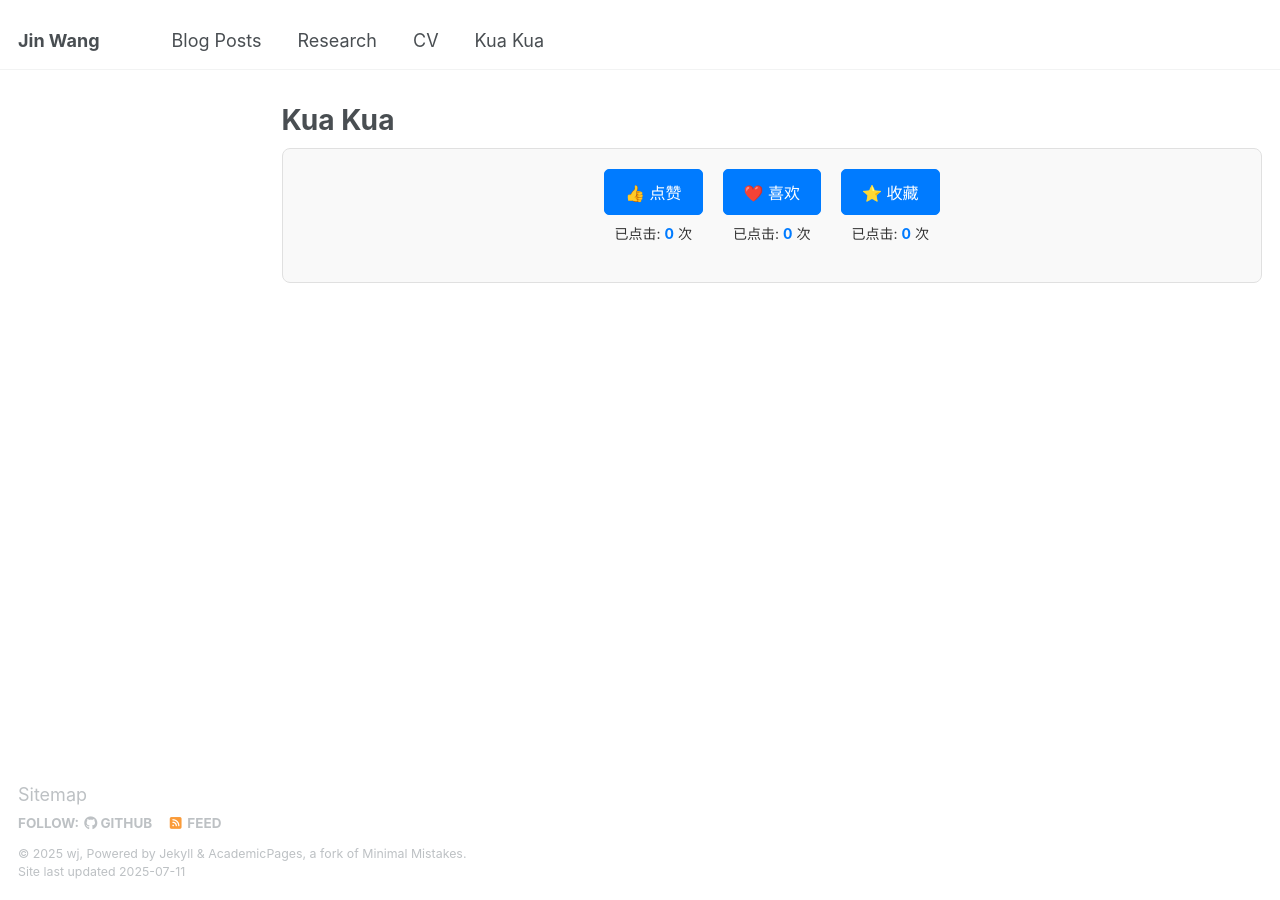
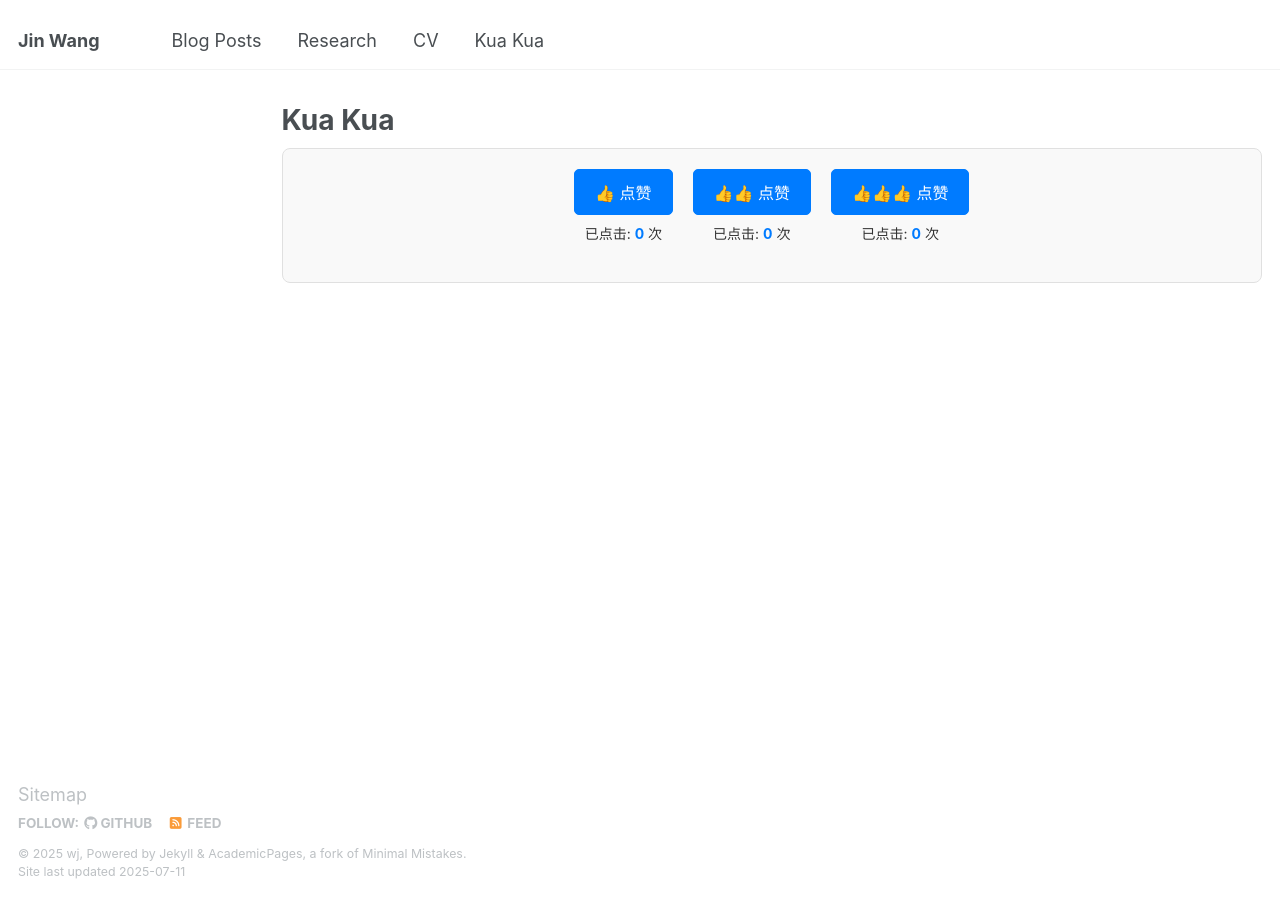
Before and after one commit to JiinnW/JiinnW, a Jekyll site: the page built from _pages/kua-kua.md, in a window 1280 px wide. Built offline with Jekyll 4.4.1, drawn with Linux system fonts in a browser that asks for light colours; comment, search, counter and statistics services are not loaded.

Commit message:
Update kua-kua.md

```diff
--- a/_pages/kua-kua.md
+++ b/_pages/kua-kua.md
@@ -56,11 +56,11 @@ footer_scripts:
         <p class="click-counter">已点击: <span id="countLike">0</span> 次</p>
     </div>
     <div class="button-wrapper">
-        <button id="buttonLove" class="counter-btn">❤️ 喜欢</button>
+        <button id="buttonLove" class="counter-btn">👍👍 点赞</button>
         <p class="click-counter">已点击: <span id="countLove">0</span> 次</p>
     </div>
     <div class="button-wrapper">
-        <button id="buttonStar" class="counter-btn">⭐ 收藏</button>
+        <button id="buttonStar" class="counter-btn">👍👍👍 点赞</button>
         <p class="click-counter">已点击: <span id="countStar">0</span> 次</p>
     </div>
 </div>
```
